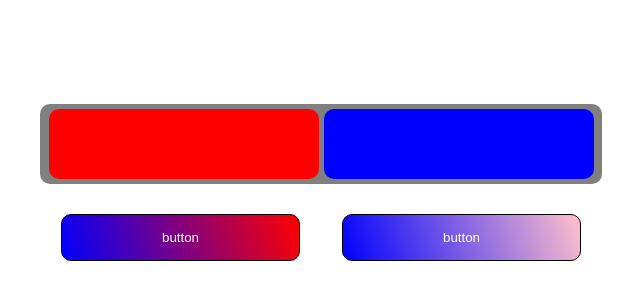
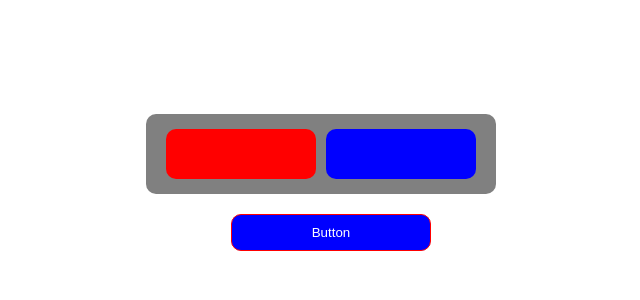
Before and after one commit to abdulazizbek001/JavaScript-btn-, a plain HTML site: page index.html in a window 1280 px wide. Shown: the part 226-526 px from the top of the page, without its empty margins (319-959 px from the left). Drawn offline with Linux system fonts and the light colour scheme.

Commit message:
JavaScript

```diff
--- a/index.html
+++ b/index.html
@@ -1,26 +1,15 @@
 <!DOCTYPE html>
 <html lang="en">
-
 <head>
     <meta charset="UTF-8">
     <meta name="viewport" content="width=device-width, initial-scale=1.0">
-    <title>Document</title>
+    <title>Youtube</title>
 </head>
-
 <body>
 
-<div id="wrap">
 
-    <div id="box">
-        <div id="box-1"></div>
-        <div id="box-2"></div>
-    </div>
-    <button id="btn">button</button>
-    <button id="btn-2">button</button>
-</div>
 
     <script src="./js/script.js"></script>
 
 </body>
-
 </html>
--- a/js/script.js
+++ b/js/script.js
@@ -1,101 +1,105 @@
 const elBody = document.querySelector('body');
-const elWrap = document.querySelector('#wrap');
-const elBox = document.querySelector('#box');
-const elBox1 = document.querySelector('#box-1');
-const elBox2 = document.querySelector('#box-2');
-const elBtn = document.querySelector('#btn');
-const elBtn2 = document.querySelector('#btn-2');
+const elWrap = document.createElement('div');
+const elBox = document.createElement('div');
+const elRed = document.createElement('div');
+const elBlue = document.createElement('div');
+const elBtn = document.createElement('button');
+
+elBody.append(elWrap);
+elWrap.append(elBox, elBtn);
+elBox.append(elRed, elBlue);
 
 // ============================= BODY START ============================= //
 
-elBody.style.display = 'flex';
-elBody.style.alignItems = 'center';
-elBody.style.justifyContent = 'center';
-elBody.style.height = '100vh';
+elBody.style.cssText = `
+    display: flex;
+    align-items: center;
+    justify-content: center;
+    height: 100vh;
+`
 
 // ============================= BODY END ============================= //
 
-// ============================= WRAP START ============================= //
-
-elWrap.style.width = '562px';
-elWrap.style.display = 'flex';
-elWrap.style.flexWrap = 'wrap';
-
-// ============================= WRAP END ============================= //
-
 // ============================= BOX START ============================= //
 
-elBox.style.width = '566px';
-elBox.style.height = '80px';
-elBox.style.margin = '0 auto';
-elBox.style.display = 'block';
-elBox.style.display = 'flex';
-elBox.style.alignItems = 'center';
-elBox.style.justifyContent = 'center';
-elBox.style.gap = '5px';
-elBox.style.borderRadius = '10px';
-elBox.style.backgroundColor = 'grey';
-elBox.style.marginBottom = '30px';
-elBox.style.transition = 'all 1s ease';
+elBox.style.cssText = `
+    width: 350px;
+    height: 80px;
+    display: flex;
+    align-items: center;
+    justify-content: center;
+    gap: 0 10px;
+    border-radius: 10px;
+    background-color: grey;
+    margin-bottom: 20px;
+`
 
 // ============================= BOX END ============================= //
 
-// ============================= BOX-1 START ============================= //
+// ============================= RED START ============================= //
 
-elBox1.style.width = '270px';
-elBox1.style.height = '70px';
-elBox1.style.borderRadius = '10px';
-elBox1.style.transition = 'all 1s ease';
-elBox1.style.backgroundColor = 'red';
+elRed.style.cssText = `
+    width: 150px;
+    height: 50px;
+    border-radius: 10px;
+    background-color: red;
+`
 
-// ============================= BOX-1 END ============================= //
+// ============================= RED END ============================= //
 
-// ============================= BOX-2 START ============================= //
+// ============================= BLUE START ============================= //
 
-elBox2.style.width = '270px';
-elBox2.style.height = '70px';
-elBox2.style.borderRadius = '10px';
-elBox2.style.transition = 'all 1s ease';
-elBox2.style.backgroundColor = 'blue';
+elBlue.style.cssText = `
+    width: 150px;
+    height: 50px;
+    border-radius: 10px;
+    background-color: blue;
+`
 
-// ============================= BOX-2 END ============================= //
+// ============================= BLUE END ============================= //
 
 // ============================= BTN START ============================= //
 
-elBtn.addEventListener('click', function () {
-    elBox1.style.transform = 'rotateY(170deg)';
-    elBox2.style.transform = 'rotateY(170deg)';
-    elBox1.style.backgroundColor = 'blue';
-    elBox2.style.backgroundColor = 'red';
+elBtn.textContent = 'Button';
+elBtn.style.cssText = `
+    width: 200px;
+    margin-left: 85px;
+    color: white;
+    padding: 10px 30px;
+    border: 1px solid red;
+    border-radius: 10px;
+    background-color: blue;
+    cursor: pointer;
+`
+
+// elBtn.addEventListener('click', () => {
+//     setInterval(() => {
+//         elRed.style.backgroundColor = 'blue';
+//         elBlue.style.backgroundColor = 'red';
+//     }, 500);
+// })
+
+elBtn.addEventListener('click', () => {
+    setInterval(() => {
+
+        if (elRed.style.backgroundColor = 'red') {
+            elRed.style.backgroundColor = 'blue';
+        } else if (elRed.style.backgroundColor = 'blue') {
+            elRed.style.backgroundColor = 'red';
+        }
+
+        if (elBlue.style.backgroundColor = 'blue') {
+            elBlue.style.backgroundColor = 'red';
+        } else if (elBlue.style.backgroundColor = 'red') {
+            elBlue.style.backgroundColor = 'blue';
+        }
+
+    }, 10);
 })
 
-elBtn.style.color = 'white';
-elBtn.style.padding = '15px 100px';
-elBtn.style.display = 'block';
-elBtn.style.border = '1px solid black';
-elBtn.style.borderRadius = '10px';
-elBtn.style.margin = '0 auto';
-elBtn.style.cursor = 'pointer';
-elBtn.style.background = 'linear-gradient(250deg, red,blue)';
+ism = 'Abdulaziz'
+
+print(ism);
+
 
 // ============================= BTN END ============================= //
-
-// ============================= BTN-2 START ============================= //
-
-elBtn2.addEventListener('click', function () {
-    elBox1.style.transform = 'rotateY(170deg)';
-    elBox2.style.transform = 'rotateY(170deg)';
-    elBox1.style.backgroundColor = 'red';
-    elBox2.style.backgroundColor = 'blue';
-})
-
-elBtn2.style.color = 'white';
-elBtn2.style.padding = '15px 100px';
-elBtn2.style.display = 'block';
-elBtn2.style.border = '1px solid black';
-elBtn2.style.borderRadius = '10px';
-elBtn2.style.margin = '0 auto';
-elBtn2.style.cursor = 'pointer';
-elBtn2.style.background = 'linear-gradient(250deg, pink,blue)';
-
-// ============================= BTN-2 END ============================= //
```
